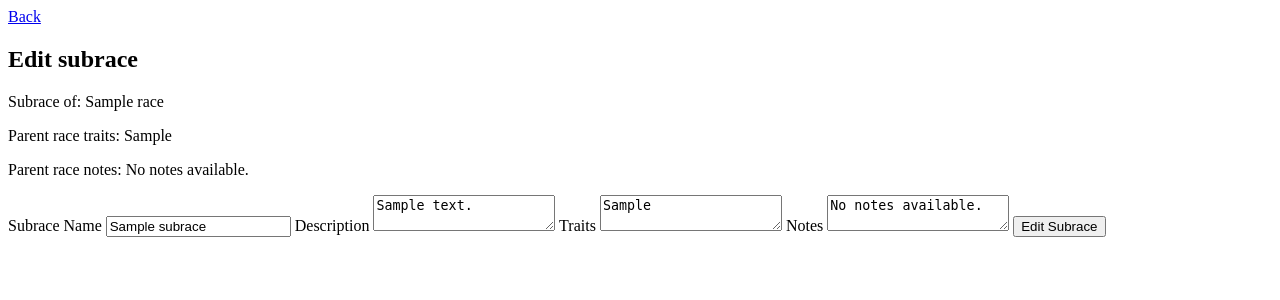
After one commit to wrenstuff/World-Building-Manager, a Flask app: page /edit-subrace/1 in a window 1280 px wide. The commit adds this page. Shown: the top 300 px of the page. Run offline with Flask 3, Linux system fonts and the light colour scheme; tables that the repository leaves empty hold one stand-in row (values such as "Sample post").

Commit message:
Refactor notes handling and add subrace editing
Introduces a NotesMixin to centralize notes content access for models. Refactors templates and helper functions to use the new notes_content property, simplifying notes display and editing. Adds support for editing subraces, including parent race context in the edit form, and ensures race.has_subrace is updated when subraces are created or deleted.

```diff
--- a/app.py
+++ b/app.py
@@ -161,33 +161,55 @@ def edit_settlement(settlement_id):
 # Subraces
 @app.route('/create-subrace', methods=['GET','POST'])
 def create_subrace():
-    race = Race.query.all()
+    races = Race.query.all()
+
+    if request.method == 'POST':
+        race_id = request.form.get('race_id')
+        race = Race.query.get(race_id)
+
+        if race and not race.has_subrace:
+            race.has_subrace = True
+            db.session.commit()
+
     return handle_create(Subrace, {
         'name': 'name',
         'description': 'description',
         'traits': 'traits',
         'notes': 'notes',
         'race_id': 'race_id'
-    }, 'create/create-subrace.html', 'subrace', extra_context={'race': race})
+    }, 'create/create-subrace.html', 'subrace', extra_context={'race': races})
 
 @app.route('/delete-subrace/<int:subrace_id>', methods=['GET','POST'])
 def delete_subrace(subrace_id):
-    return handle_delete(Subrace, subrace_id)
+    subrace = Subrace.query.get_or_404(subrace_id)
+    race_id = subrace.race_id
+
+    result = handle_delete(Subrace, subrace_id)
+
+    remaining_subraces = Subrace.query.filter_by(race_id=race_id).count()
+    if remaining_subraces == 0:
+        race = Race.query.get(race_id)
+        if race:
+            race.has_subrace = False
+            db.session.commit()
+
+    return result
 
 @app.route('/view-subrace/<int:subrace_id>', methods=['GET','POST'])
 def view_subrace(subrace_id):
-    # get the related race to display its traits and notes
-    race = Subrace.query.options(joinedload(Subrace.race)).get(subrace_id)
-
     return handle_view(Subrace, subrace_id, 'view/view-subrace.html', related_attr='race')
 
 @app.route('/edit-subrace/<int:subrace_id>', methods=['GET','POST'])
 def edit_subrace(subrace_id):
+
+    subrace = Subrace.query.get_or_404(subrace_id)
+
     return handle_edit(Subrace, subrace_id, {
         'name': 'name',
         'description': 'description',
         'traits': 'traits',
-        'notes': 'notes'
+        'notes': 'notes',
+        'parent': 'race'
     }, 'edit/edit-subrace.html')
 
 
--- a/helpers.py
+++ b/helpers.py
@@ -1,7 +1,7 @@
 import os
 from flask import render_template, redirect, url_for, request
 from models import db
-from utils import clean_filename, get_notes_content
+from utils import clean_filename
 
 def handle_create(model, fields, template_path, file_prefix, extra_context=None):
 
@@ -51,31 +51,17 @@ def handle_create(model, fields, template_path, file_prefix, extra_context=None)
 
 
 def handle_view(model, id, template_path, related_attr=None):
+
     item = model.query.get(id)
     if not item:
         return f"{model.__name__} not found.", 404
 
-    # handle main notes
-    if item.notes and os.path.exists(item.notes):
-        with open(item.notes, 'r', encoding='utf-8') as notes_file:
-            notes_content = notes_file.read()
-    else:
-        notes_content = 'No notes available.'
-
-    # handle related model and notes
     related = getattr(item, related_attr) if related_attr else None
-    if related and related.notes and os.path.exists(related.notes):
-        with open(related.notes, 'r', encoding='utf-8') as related_notes_file:
-            related_notes_content = related_notes_file.read()
-    else:
-        related_notes_content = 'No related notes available.'
 
     return render_template(template_path,
                            **{
                                  model.__name__.lower(): item,
-                                 'notes_content': notes_content,
                                  'related': related,
-                                 'related_notes_content': related_notes_content
                            })
 
 
@@ -94,15 +80,38 @@ def handle_edit(model, id, fields, template_path):
     if not item:
         return f"{model.__name__} not found.", 404
 
-    notes_content = ''
-    if item.notes and os.path.exists(item.notes):
-        with open(item.notes, 'r', encoding='utf-8') as notes_file:
-            notes_content = notes_file.read()
-
     if request.method == 'POST':
         for key in fields:
-            setattr(item, fields[key], request.form.get(fields[key], ''))
+            if key == 'parent':
+                continue
+            elif key == 'notes':
+                notes_text = request.form.get(fields[key], '')
+                notes_path = getattr(item, fields[key], '')
+                if notes_path:
+                    with open(notes_path, 'w', encoding='utf-8') as f:
+                        f.write(notes_text)
+            else:
+                setattr(item, fields[key], request.form.get(fields[key], ''))
+
         db.session.commit()
         return redirect(url_for('DB_Status'))
 
-    return render_template(template_path, **{model.__name__.lower(): item, 'notes_content': notes_content})
+    context = {
+        model.__name__.lower(): item,
+    }
+
+    for key in fields:
+        if key == 'notes':
+            notes_path = getattr(item, fields[key], '')
+            if os.path.exists(notes_path):
+                with open(notes_path, 'r', encoding='utf-8') as f:
+                    context[key] = f.read()
+            else:
+                context[key] = ''
+        elif key != 'parent':
+            context[key] = getattr(item, fields[key], '')
+
+    if 'parent' in fields:
+        context['parent'] = getattr(item, fields['parent'], None)
+
+    return render_template(template_path, **context)
--- a/models.py
+++ b/models.py
@@ -1,14 +1,23 @@
 from flask_sqlalchemy import SQLAlchemy
 from datetime import datetime, timezone
+import os
 
 db = SQLAlchemy()
+
+class NotesMixin:
+    @property
+    def notes_content(self):
+        if self.notes and os.path.exists(self.notes):
+            with open(self.notes, 'r', encoding='utf-8') as f:
+                return f.read()
+        return 'No notes available.'
 
 # this is where all of the models are defined for the World Building Manager app
 # Add more comments when there's something else that could be added
 # Sort the models alphabetically by their names
 
 # events
-class Event(db.Model):
+class Event(db.Model, NotesMixin):
     __tablename__ = 'event'
     id = db.Column(db.Integer, primary_key=True)
     world_id = db.Column(db.Integer, db.ForeignKey('world.id'), nullable=False)
@@ -26,7 +35,7 @@ class Event(db.Model):
 # nations
 # people
 # races
-class Race(db.Model):
+class Race(db.Model, NotesMixin):
     __tablename__ = 'race'
     id = db.Column(db.Integer, primary_key=True)
     world_id = db.Column(db.Integer, db.ForeignKey('world.id'), nullable=False)
@@ -41,7 +50,7 @@ class Race(db.Model):
     subraces = db.relationship('Subrace', back_populates='race')
 
 # religions
-class Religion(db.Model):
+class Religion(db.Model, NotesMixin):
     __tablename__ = 'religion'
     id = db.Column(db.Integer, primary_key=True)
     world_id = db.Column(db.Integer, db.ForeignKey('world.id'), nullable=False)
@@ -53,7 +62,7 @@ class Religion(db.Model):
     updated_at = db.Column(db.DateTime(timezone=True), default=lambda: datetime.now(timezone.utc), onupdate=lambda: datetime.now(timezone.utc))
 
 # settlements
-class Settlement(db.Model):
+class Settlement(db.Model, NotesMixin):
     __tablename__ = 'settlement'
     id = db.Column(db.Integer, primary_key=True)
     world_id = db.Column(db.Integer, db.ForeignKey('world.id'), nullable=False)
@@ -64,7 +73,7 @@ class Settlement(db.Model):
     updated_at = db.Column(db.DateTime(timezone=True), default=lambda: datetime.now(timezone.utc), onupdate=lambda: datetime.now(timezone.utc))
 
 # subraces
-class Subrace(db.Model):
+class Subrace(db.Model, NotesMixin):
     __tablename__ = 'subrace'
     id = db.Column(db.Integer, primary_key=True)
     world_id = db.Column(db.Integer, db.ForeignKey('world.id'), nullable=False)
@@ -80,7 +89,7 @@ class Subrace(db.Model):
 
 # timelines
 # worlds
-class World(db.Model):
+class World(db.Model, NotesMixin):
     __tablename__ = 'world'
     id = db.Column(db.Integer, primary_key=True)
     name = db.Column(db.String(100), nullable=False)
--- a/templates/edit/edit-event.html
+++ b/templates/edit/edit-event.html
@@ -11,7 +11,7 @@
     <textarea id="date" name="date">{{ event.date }}</textarea>
 
     <label for="notes">Notes</label>
-    <textarea id="notes" name="notes">{{ notes_content }}</textarea>
+    <textarea id="notes" name="notes">{{ event.notes_content }}</textarea>
 {% endblock %}
 
 {% set title = "Edit Event" %}
--- a/templates/edit/edit-race.html
+++ b/templates/edit/edit-race.html
@@ -11,7 +11,7 @@
     <textarea id="traits" name="traits">{{ race.traits }}</textarea>
 
     <label for="notes">Notes</label>
-    <textarea id="notes" name="notes">{{ notes_content }}</textarea>
+    <textarea id="notes" name="notes">{{ race.notes_content }}</textarea>
 {% endblock %}
 
 {% set title = "Edit Race" %}
--- a/templates/edit/edit-religion.html
+++ b/templates/edit/edit-religion.html
@@ -11,7 +11,7 @@
     <textarea id="beliefs" name="beliefs">{{ religion.beliefs }}</textarea>
 
     <label for="notes">Notes</label>
-    <textarea id="notes" name="notes">{{ notes_content }}</textarea>
+    <textarea id="notes" name="notes">{{ religion.notes_content }}</textarea>
 {% endblock %}
 
 {% set title = "Edit Religion" %}
--- a/templates/edit/edit-settlement.html
+++ b/templates/edit/edit-settlement.html
@@ -8,7 +8,7 @@
     <textarea id="description" name="description" required>{{ settlement.description }}</textarea>
 
     <label for="notes">Notes</label>
-    <textarea id="notes" name="notes">{{ notes_content }}</textarea>
+    <textarea id="notes" name="notes">{{ settlement.notes_content }}</textarea>
 {% endblock %}
 
 {% set title = "Edit Settlement" %}
--- /dev/null
+++ b/templates/edit/edit-subrace.html
@@ -0,0 +1,24 @@
+{% extends "_base_form_create.html" %}
+
+{% block form_fields %}
+    <p>Subrace of: {{ parent.name }}</p>
+    <p>Parent race traits: {{ parent.traits }}</p>
+    <p>Parent race notes: {{ parent.notes_content }}</p>
+
+    <label for="name">Subrace Name</label>
+    <input type="text" id="name" name="name" value="{{ subrace.name }}" required>
+
+    <label for="description">Description</label>
+    <textarea id="description" name="description" required>{{ subrace.description }}</textarea>
+
+    <label for="traits">Traits</label>
+    <textarea id="traits" name="traits">{{ subrace.traits }}</textarea>
+
+    <label for="notes">Notes</label>
+    <textarea id="notes" name="notes">{{ subrace.notes_content }}</textarea>
+{% endblock %}
+
+{% set title = "Edit Subrace" %}
+{% set heading = "Edit subrace" %}
+{% set action_url = url_for('edit_subrace', subrace_id=subrace.id) %}
+{% set button_text = "Edit Subrace" %}
--- a/templates/edit/edit-world.html
+++ b/templates/edit/edit-world.html
@@ -8,7 +8,7 @@
     <textarea id="description" name="description" required>{{ world.description }}</textarea>
 
     <label for="notes">Notes</label>
-    <textarea id="notes" name="notes">{{ notes_content }}</textarea>
+    <textarea id="notes" name="notes">{{ world.notes_content }}</textarea>
 {% endblock %}
 
 {% set title = "Edit World" %}
--- a/templates/view/view-event.html
+++ b/templates/view/view-event.html
@@ -3,7 +3,7 @@
 {% block content %}
 <p>Description: {{ event.description }}</p>
 <p>Date: {{ event.date }}</p>
-<p>Notes: {{ notes_content }}</p>
+<p>Notes: {{ event.notes_content }}</p>
 {% endblock %}
 
 {% block actions %}
--- a/templates/view/view-race.html
+++ b/templates/view/view-race.html
@@ -4,7 +4,7 @@
 <p>Description: {{ race.description }}</p>
 <p>Traits: {{ race.traits }}</p>
 <p>Has Subrace: {{ race.has_subrace }}</p>
-<p>Notes: {{ notes_content }}</p>
+<p>Notes: {{ race.notes_content }}</p>
 {% endblock %}
 
 {% block actions %}
--- a/templates/view/view-religion.html
+++ b/templates/view/view-religion.html
@@ -3,7 +3,7 @@
 {% block content %}
 <p>Description: {{ religion.description }}</p>
 <p>Beliefs: {{ religion.beliefs }}</p>
-<p>Notes: {{ notes_content }}</p>
+<p>Notes: {{ religion.notes_content }}</p>
 {% endblock %}
 
 {% block actions %}
--- a/templates/view/view-settlement.html
+++ b/templates/view/view-settlement.html
@@ -2,7 +2,7 @@
 
 {% block content %}
 <p>Description: {{ settlement.description }}</p>
-<p>Notes: {{ notes_content }}</p>
+<p>Notes: {{ settlement.notes_content }}</p>
 {% endblock %}
 
 {% block actions %}
--- a/templates/view/view-subrace.html
+++ b/templates/view/view-subrace.html
@@ -5,8 +5,8 @@
 <p>Description: {{ subrace.description }}</p>
 <p>Race Traits: {{ related.traits }}</p>
 <p>Subrace Traits: {{ subrace.traits }}</p>
-<p>Race Notes: {{ related_notes_content }}</p>
-<p>Subrace Notes: {{ notes_content }}</p>
+<p>Race Notes: {{ related.notes_content }}</p>
+<p>Subrace Notes: {{ subrace.notes_content }}</p>
 
 {% endblock %}
 
--- a/templates/view/view-world.html
+++ b/templates/view/view-world.html
@@ -2,7 +2,7 @@
 
 {% block content %}
 <p>Description: {{ world.description }}</p>
-<p>Notes: {{ notes_content }}</p>
+<p>Notes: {{ world.notes_content }}</p>
 {% endblock %}
 
 {% block actions %}
```
Also changed, not shown: utils.py (+5 -5 lines).
